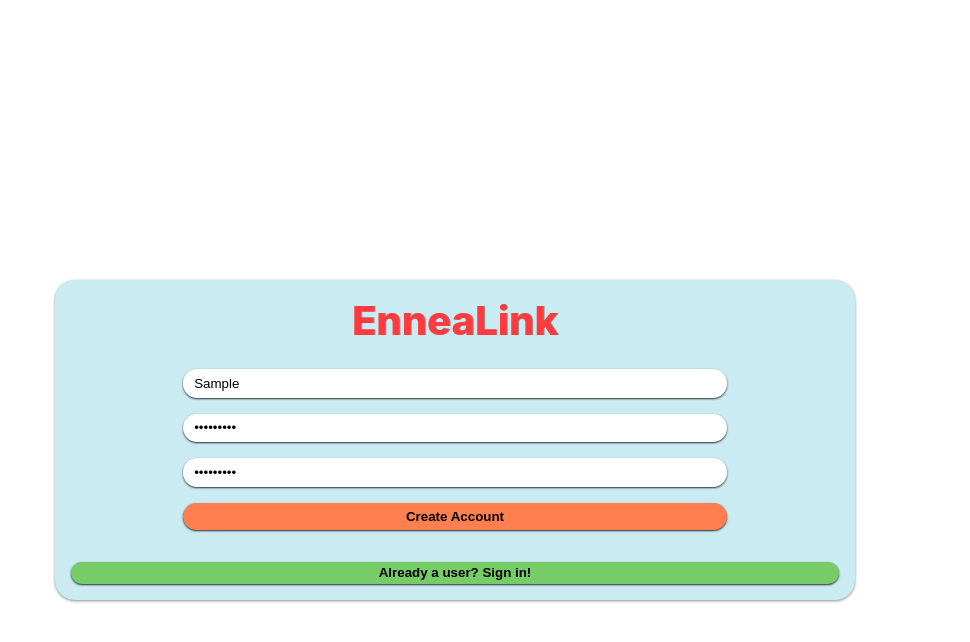
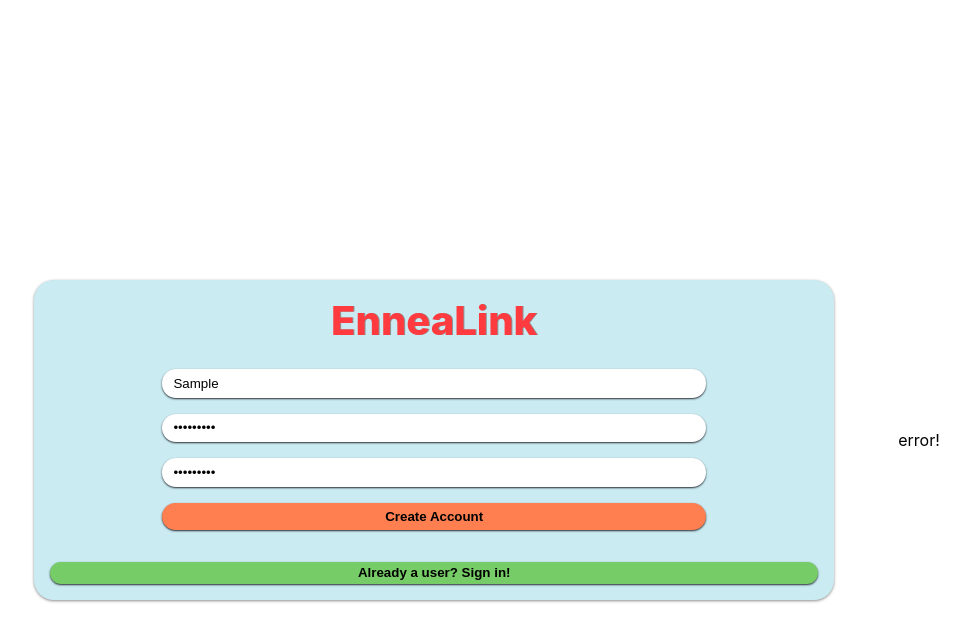
Before and after one commit to EnneaLink/ennealink-fe, a React (Create React App) app: page / in a window 1280 px wide. Both pictures are taken after typing "Sample", "Sample123", "Sample123" into the empty fields and a click on the button "Create Account". Shown: the top 642 px of the page, without its empty margins (185-1155 px from the left). Built offline with nearby package versions, Linux system fonts and the light colour scheme; no server answers.

Commit message:
Create error component skeleton

```diff
--- a/src/components/Error/Error.js
+++ b/src/components/Error/Error.js
@@ -0,0 +1,14 @@
+import './Error.css';
+import React from 'react';
+
+const Error = () => {
+
+
+  return (
+    <div className="error">
+      error!
+    </div>
+  )
+}
+
+export default Error;
--- a/src/components/Login/Login.js
+++ b/src/components/Login/Login.js
@@ -4,6 +4,7 @@ import {CREATE_USER, LOGIN_USER} from '../../graphQL/mutations';
 import {useMutation} from '@apollo/client';
 import EditProfile from '../EditProfile/EditProfile';
 import SignIn from '../SignIn/SignIn';
+import Error from '../Error/Error';
 
 const Login = ({assignUser, user, updateTypes}) => {
   const [username, setUsername] = useState('');
@@ -16,7 +17,7 @@ const Login = ({assignUser, user, updateTypes}) => {
 
   const [createUser, { error, loading, data }] = useMutation(CREATE_USER);
 
-
+  if (error) console.log(error)
 
   if (data) { assignUser(data.createUser.id)
     }
@@ -114,6 +115,7 @@ const Login = ({assignUser, user, updateTypes}) => {
   return (
     <div className="login-container">
       {newUser ? makeAccount() : signIn}
+      {error && <Error message={error}/>}
     </div>
   )
 }
```
